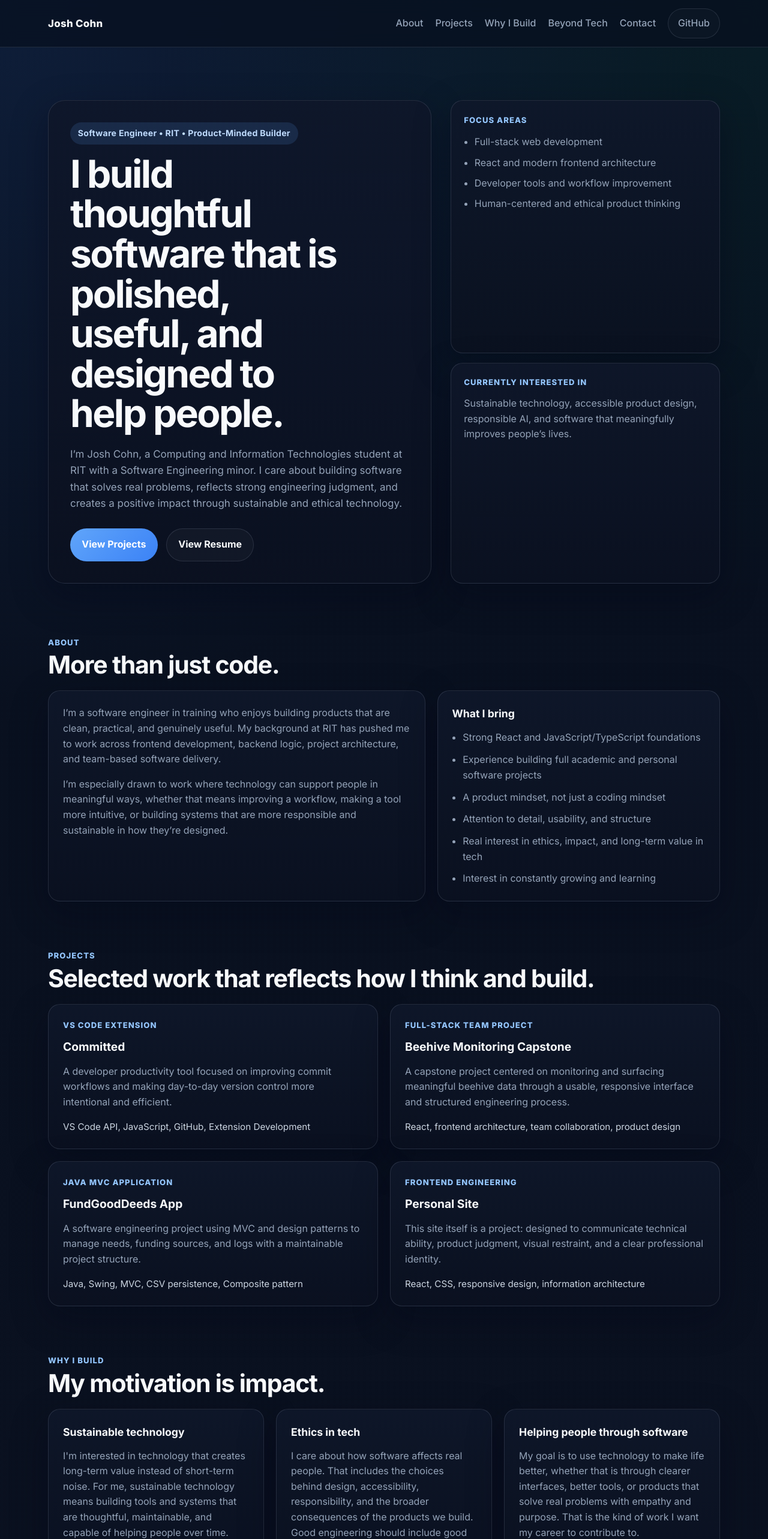
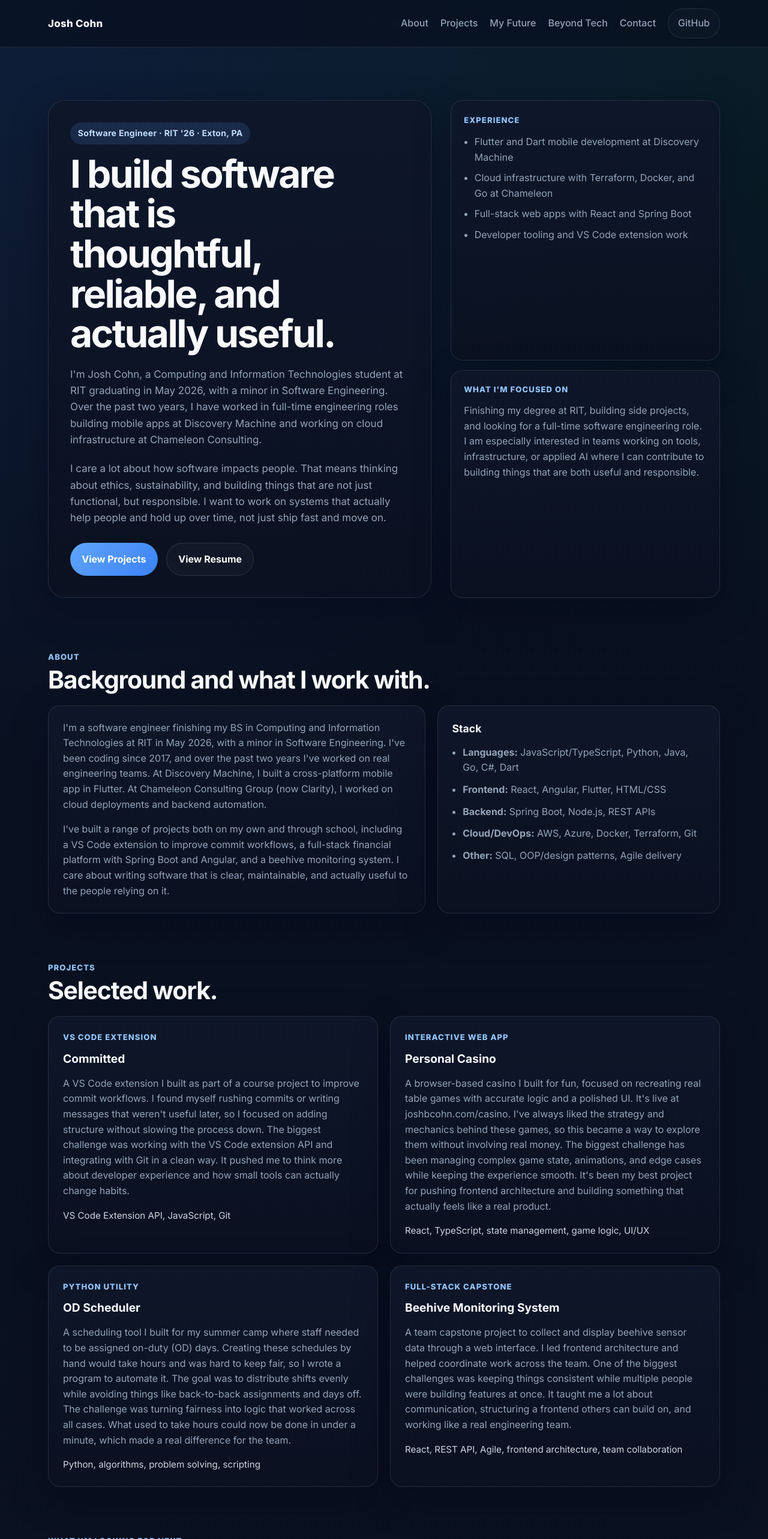
Before and after one commit to joshcohn27/personal-site, a React (Vite) app: page / in a window 1280 px wide. Shown: the top 2566 px of the page at 60% size. Built offline with nearby package versions, Linux system fonts and the light colour scheme.

Commit message:
major content updates

```diff
--- a/src/components/About.jsx
+++ b/src/components/About.jsx
@@ -4,34 +4,36 @@ export default function About() {
             <div className="container">
                 <div className="section-heading">
                     <p className="section-label">About</p>
-                    <h2>More than just code.</h2>
+                    <h2>Background and what I work with.</h2>
                 </div>
 
                 <div className="about-grid">
                     <div className="content-card">
                         <p>
-                            I’m a software engineer in training who enjoys building products
-                            that are clean, practical, and genuinely useful. My background at
-                            RIT has pushed me to work across frontend development, backend
-                            logic, project architecture, and team-based software delivery.
+                            I'm a software engineer finishing my BS in Computing and Information
+                            Technologies at RIT in May 2026, with a minor in Software Engineering.
+                            I've been coding since 2017, and over the past two years I've worked on
+                            real engineering teams. At Discovery Machine, I built a cross-platform
+                            mobile app in Flutter. At Chameleon Consulting Group (now Clarity), I
+                            worked on cloud deployments and backend automation.
                         </p>
                         <p>
-                            I’m especially drawn to work where technology can support people
-                            in meaningful ways, whether that means improving a workflow,
-                            making a tool more intuitive, or building systems that are more
-                            responsible and sustainable in how they’re designed.
+                            I've built a range of projects both on my own and through school,
+                            including a VS Code extension to improve commit workflows, a full-stack
+                            financial platform with Spring Boot and Angular, and a beehive monitoring
+                            system. I care about writing software that is clear, maintainable, and
+                            actually useful to the people relying on it.
                         </p>
                     </div>
 
                     <div className="content-card">
-                        <h3>What I bring</h3>
+                        <h3>Stack</h3>
                         <ul className="bullet-list">
-                            <li>Strong React and JavaScript/TypeScript foundations</li>
-                            <li>Experience building full academic and personal software projects</li>
-                            <li>A product mindset, not just a coding mindset</li>
-                            <li>Attention to detail, usability, and structure</li>
-                            <li>Real interest in ethics, impact, and long-term value in tech</li>
-                            <li>Interest in constantly growing and learning</li>
+                            <li><strong>Languages:</strong> JavaScript/TypeScript, Python, Java, Go, C#, Dart</li>
+                            <li><strong>Frontend:</strong> React, Angular, Flutter, HTML/CSS</li>
+                            <li><strong>Backend:</strong> Spring Boot, Node.js, REST APIs</li>
+                            <li><strong>Cloud/DevOps:</strong> AWS, Azure, Docker, Terraform, Git</li>
+                            <li><strong>Other:</strong> SQL, OOP/design patterns, Agile delivery</li>
                         </ul>
                     </div>
                 </div>
--- a/src/components/Header.jsx
+++ b/src/components/Header.jsx
@@ -9,7 +9,7 @@ export default function Header() {
                 <nav className="site-nav" aria-label="Primary navigation">
                     <a href="#about">About</a>
                     <a href="#projects">Projects</a>
-                    <a href="#values">Why I Build</a>
+                    <a href="#future">My Future</a>
                     <a href="#interests">Beyond Tech</a>
                     <a href="#contact">Contact</a>
                     <a
--- a/src/components/Hero.jsx
+++ b/src/components/Hero.jsx
@@ -3,19 +3,25 @@ export default function Hero() {
 		<section id="top" className="hero-section">
 			<div className="container hero-grid">
 				<div className="hero-copy">
-          <p className="eyebrow">Software Engineer • RIT • Product-Minded Builder</p>
+					<p className="eyebrow">Software Engineer · RIT '26 · Exton, PA</p>
 
 					<h1>
-            I build thoughtful software that is polished, useful, and designed
-            to help people.
+						I build software that is thoughtful, reliable, and actually useful.
 					</h1>
 
 					<p className="hero-text">
-            I’m Josh Cohn, a Computing and Information Technologies student at
-            RIT with a Software Engineering minor. I care about building
-            software that solves real problems, reflects strong engineering
-            judgment, and creates a positive impact through sustainable and
-            ethical technology.
+						I'm Josh Cohn, a Computing and Information Technologies student at
+						RIT graduating in May 2026, with a minor in Software Engineering.
+						Over the past two years, I have worked in full-time engineering roles
+						building mobile apps at Discovery Machine and working on cloud
+						infrastructure at Chameleon Consulting.
+					</p>
+
+					<p className="hero-text">
+						I care a lot about how software impacts people. That means thinking
+						about ethics, sustainability, and building things that are not just
+						functional, but responsible. I want to work on systems that actually
+						help people and hold up over time, not just ship fast and move on.
 					</p>
 
 					<div className="hero-actions">
@@ -35,20 +41,22 @@ export default function Hero() {
 
 				<aside className="hero-panel">
 					<div className="hero-card">
-            <p className="hero-card-label">Focus Areas</p>
+						<p className="hero-card-label">Experience</p>
 						<ul className="hero-list">
-              <li>Full-stack web development</li>
-              <li>React and modern frontend architecture</li>
-              <li>Developer tools and workflow improvement</li>
-              <li>Human-centered and ethical product thinking</li>
+							<li>Flutter and Dart mobile development at Discovery Machine</li>
+							<li>Cloud infrastructure with Terraform, Docker, and Go at Chameleon</li>
+							<li>Full-stack web apps with React and Spring Boot</li>
+							<li>Developer tooling and VS Code extension work</li>
 						</ul>
 					</div>
 
 					<div className="hero-card">
-            <p className="hero-card-label">Currently Interested In</p>
+						<p className="hero-card-label">What I'm focused on</p>
 						<p className="hero-card-text">
-              Sustainable technology, accessible product design, responsible AI,
-              and software that meaningfully improves people’s lives.
+							Finishing my degree at RIT, building side projects, and looking for
+							a full-time software engineering role. I am especially interested in
+							teams working on tools, infrastructure, or applied AI where I can
+							contribute to building things that are both useful and responsible.
 						</p>
 					</div>
 				</aside>
--- a/src/components/Projects.tsx
+++ b/src/components/Projects.tsx
@@ -3,29 +3,29 @@ const projects = [
         title: "Committed",
         type: "VS Code Extension",
         description:
-            "A developer productivity tool focused on improving commit workflows and making day-to-day version control more intentional and efficient.",
-        stack: "VS Code API, JavaScript, GitHub, Extension Development",
+            "A VS Code extension I built as part of a course project to improve commit workflows. I found myself rushing commits or writing messages that weren't useful later, so I focused on adding structure without slowing the process down. The biggest challenge was working with the VS Code extension API and integrating with Git in a clean way. It pushed me to think more about developer experience and how small tools can actually change habits.",
+        stack: "VS Code Extension API, JavaScript, Git",
     },
     {
-        title: "Beehive Monitoring Capstone",
-        type: "Full-Stack Team Project",
+        title: "Personal Casino",
+        type: "Interactive Web App",
         description:
-            "A capstone project centered on monitoring and surfacing meaningful beehive data through a usable, responsive interface and structured engineering process.",
-        stack: "React, frontend architecture, team collaboration, product design",
+            "A browser-based casino I built for fun, focused on recreating real table games with accurate logic and a polished UI. It's live at joshbcohn.com/casino. I've always liked the strategy and mechanics behind these games, so this became a way to explore them without involving real money. The biggest challenge has been managing complex game state, animations, and edge cases while keeping the experience smooth. It's been my best project for pushing frontend architecture and building something that actually feels like a real product.",
+        stack: "React, TypeScript, state management, game logic, UI/UX",
     },
     {
-        title: "FundGoodDeeds App",
-        type: "Java MVC Application",
+        title: "OD Scheduler",
+        type: "Python Utility",
         description:
-            "A software engineering project using MVC and design patterns to manage needs, funding sources, and logs with a maintainable project structure.",
-        stack: "Java, Swing, MVC, CSV persistence, Composite pattern",
+            "A scheduling tool I built for my summer camp where staff needed to be assigned on-duty (OD) days. Creating these schedules by hand would take hours and was hard to keep fair, so I wrote a program to automate it. The goal was to distribute shifts evenly while avoiding things like back-to-back assignments and days off. The challenge was turning fairness into logic that worked across all cases. What used to take hours could now be done in under a minute, which made a real difference for the team.",
+        stack: "Python, algorithms, problem solving, scripting",
     },
     {
-        title: "Personal Site",
-        type: "Frontend Engineering",
+        title: "Beehive Monitoring System",
+        type: "Full-Stack Capstone",
         description:
-            "This site itself is a project: designed to communicate technical ability, product judgment, visual restraint, and a clear professional identity.",
-        stack: "React, CSS, responsive design, information architecture",
+            "A team capstone project to collect and display beehive sensor data through a web interface. I led frontend architecture and helped coordinate work across the team. One of the biggest challenges was keeping things consistent while multiple people were building features at once. It taught me a lot about communication, structuring a frontend others can build on, and working like a real engineering team.",
+        stack: "React, REST API, Agile, frontend architecture, team collaboration",
     },
 ];
 
@@ -35,7 +35,7 @@ export default function Projects() {
             <div className="container">
                 <div className="section-heading">
                     <p className="section-label">Projects</p>
-                    <h2>Selected work that reflects how I think and build.</h2>
+                    <h2>Selected work.</h2>
                 </div>
 
                 <div className="project-grid">
--- a/src/components/Values.jsx
+++ b/src/components/Values.jsx
@@ -1,40 +1,50 @@
 export default function Values() {
     return (
-        <section id="values" className="section">
+        <section id="future" className="section">
             <div className="container">
                 <div className="section-heading">
-                    <p className="section-label">Why I Build</p>
-                    <h2>My motivation is impact.</h2>
+                    <p className="section-label">What I'm Looking For Next</p>
+                    <h2>Where I want to grow.</h2>
                 </div>
 
                 <div className="values-grid">
                     <div className="content-card">
-                        <h3>Sustainable technology</h3>
+                        <h3>Graduate School</h3>
                         <p>
-                            I'm interested in technology that creates long-term value instead
-                            of short-term noise. For me, sustainable technology means building
-                            tools and systems that are thoughtful, maintainable, and capable
-                            of helping people over time.
+                            I'm graduating in May 2026 and heading to Drexel University in Fall 2026
+                            for my MS in AI and Machine Learning. I want to deepen my understanding
+                            of AI and ML in a way that goes beyond theory and connects to real-world
+                            impact. I care most about building things that actually help people.
                         </p>
                     </div>
 
                     <div className="content-card">
-                        <h3>Ethics in tech</h3>
+                        <h3>Full-time software engineering</h3>
                         <p>
-                            I care about how software affects real people. That includes the
-                            choices behind design, accessibility, responsibility, and the
-                            broader consequences of the products we build. Good engineering
-                            should include good judgment.
+                            After school, I'm looking for a full-time role where I can contribute
+                            early, keep learning, and grow alongside a strong team. I'm comfortable
+                            working across disciplines, and I've gotten good at picking up new tools
+                            and frameworks quickly when the work calls for it.
                         </p>
                     </div>
 
                     <div className="content-card">
-                        <h3>Helping people through software</h3>
+                        <h3>Applied AI and ML</h3>
                         <p>
-                            My goal is to use technology to make life better, whether that is
-                            through clearer interfaces, better tools, or products that solve
-                            real problems with empathy and purpose. That is the kind of work I
-                            want my career to contribute to.
+                            I'm especially interested in how AI gets built into real products.
+                            Not just as a feature, but in ways that make software more useful,
+                            more trustworthy, and more responsible. That is something I want to
+                            keep exploring through both graduate school and personal projects.
+                        </p>
+                    </div>
+
+                    <div className="content-card">
+                        <h3>Teams that care</h3>
+                        <p>
+                            The best teams I've been part of cared about the work and cared about
+                            doing it well. Not just moving fast, but being intentional, thoughtful,
+                            and proud of what they were building. That is the kind of environment
+                            I want to be part of.
                         </p>
                     </div>
                 </div>
--- a/src/index.css
+++ b/src/index.css
@@ -468,3 +468,7 @@ select {
 		flex-direction: column;
 	}
 }
+
+section {
+	scroll-margin-top: 80px;
+}
```
Also changed, not shown: src/components/Interests.jsx (+29 -22 lines), 1 other file (tests, documents, lock files or other folders). Lines whose indentation alone changed are shown as unchanged.
